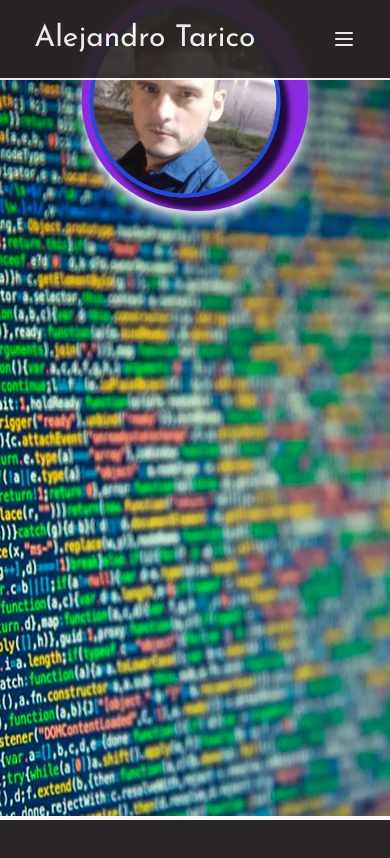
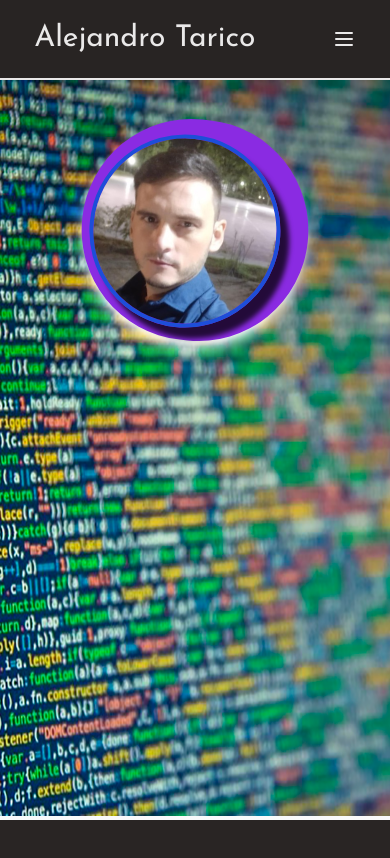
Before and after one commit to AlejandroTarico/Portfolio, a React (Vite) app: page / in a window 390 px wide. Shown: the top 858 px of the page. Built offline with nearby package versions, Linux system fonts and the light colour scheme.

Commit message:
Configuración de sección portada 4

```diff
--- a/src/App.jsx
+++ b/src/App.jsx
@@ -117,7 +117,7 @@ function App() {
           <img className='inline border-b-4 border-gray-50 h-[740px]' src={responsive} alt="" />
         </div>
 
-        <div className='flex flex-col md:flex-row justify-evenly items-center md:translate-y-[-438px] translate-y-[-830px] absolute w-full '>
+        <div className='flex flex-col md:flex-row justify-evenly items-center md:translate-y-[-438px] translate-y-[-700px] absolute w-full '>
           <div id='cuadroText' className='md:mt-24 mt-12 order-2 md:order-1 w-[80%] md:w-auto'>
             <div className={`p-4 rounded-tl-xl rounded-br-xl transform bg-neutral-800 ${valorScroll > 20 ? ' transform transition duration-700' : 'translate-x-[-44rem] duration-700'}`}>
               <p className='text-white font-bold text-xl md:text-4xl'>Desarrollador Full Stack</p>
@@ -136,7 +136,7 @@ function App() {
         </div>
       </div>
       <div id='about' className='p-6 md:mt-5 mt-3 flex justify-center'>
-        <div className={`border-white shadow-white shadow-[8px_5px_11px_-1px_rgba(255,255,255)]  border-4 w-[54rem] text-white pt-8 md:pt-16 px-7 md:px-16 pb-10 rounded-2xl ${valorScroll > 280 ? ' opacity-100 duration-1000':'translate-y-[15rem] opacity-0 duration-700'}`}>
+        <div className={`border-white shadow-white shadow-[8px_5px_11px_-1px_rgba(255,255,255)]  border-4 w-[54rem] text-white pt-8 md:pt-16 px-6 md:px-16 pb-10 rounded-2xl ${valorScroll > 280 ? ' opacity-100 duration-1000':'translate-y-[15rem] opacity-0 duration-700'}`}>
           <h2 className='text-3xl md:text-5xl pb-3'>Sobre mi</h2>
           <hr/>
           <div className='md:mt-4 mt-2 text-lg text-justify italic'>
```
